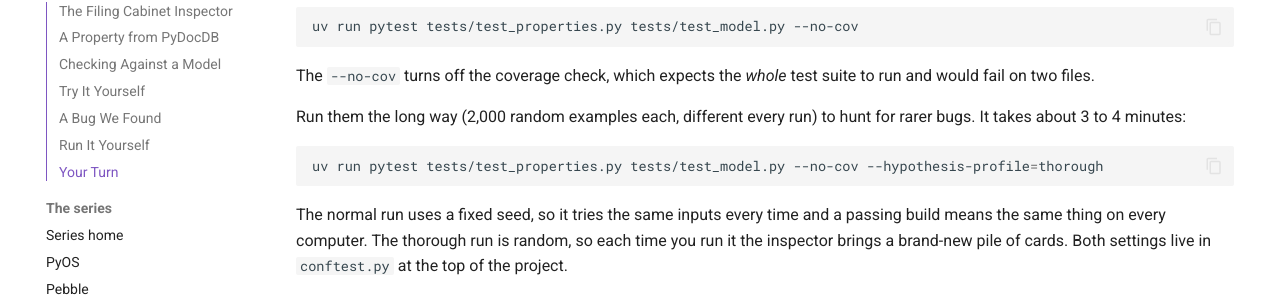
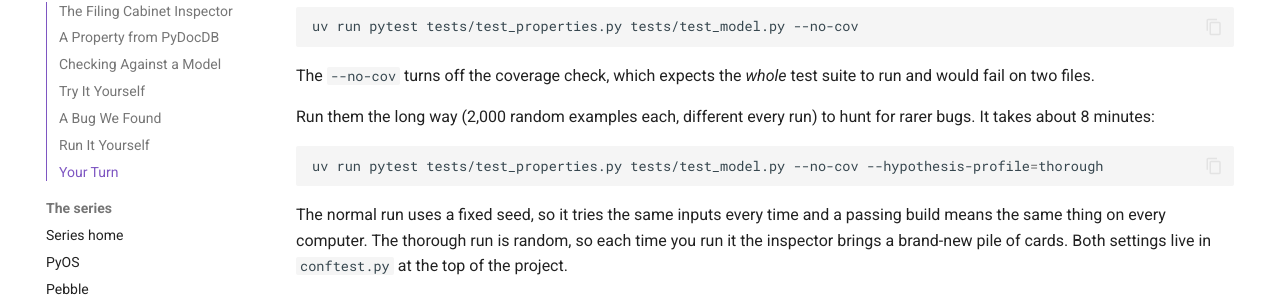
Before and after one commit to robcox2910/pydoc-db, an MkDocs documentation site: the page built from docs/property-testing.md, in a window 1280 px wide and 900 px high, scrolled down 5786 px. Shown: the part 385-685 px from the top of the window. Built offline with MkDocs 1.6.1 and Material for MkDocs 9.7.7, drawn with Linux system fonts in a browser that asks for light colours; comment, search, counter and statistics services are not loaded.

Commit message:
docs: update the thorough run time
Co-Authored-By: Claude Opus 5.5 <noreply@anthropic.com>

````diff
--- a/docs/property-testing.md
+++ b/docs/property-testing.md
@@ -343,7 +343,7 @@ The `--no-cov` turns off the coverage check, which expects the *whole*
 test suite to run and would fail on two files.
 
 Run them the long way (2,000 random examples each, different every run)
-to hunt for rarer bugs. It takes about 3 to 4 minutes:
+to hunt for rarer bugs. It takes about 8 minutes:
 
 ```bash
 uv run pytest tests/test_properties.py tests/test_model.py --no-cov --hypothesis-profile=thorough
````
